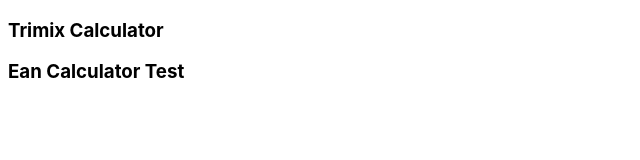
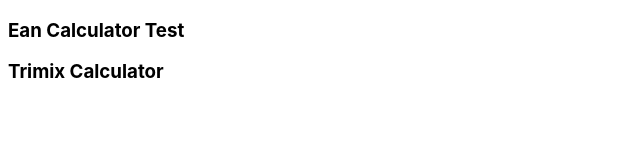
Before and after one commit to bm5w/trimixCalc, a React app: page / in a window 1280 px wide. Shown: the top 160 px of the page, without its empty margins (0-640 px from the left). Built offline with nearby package versions, Linux system fonts and the light colour scheme.

Commit message:
Add Trimix componenent to App component.

```diff
--- a/app/App.jsx
+++ b/app/App.jsx
@@ -1,6 +1,7 @@
 import React from 'react';
 import ReactDOM from 'react-dom';
 import Ean from './components/Ean.jsx';
+import Trimix from './components/Trimix.jsx';
 require("./index.css");
 
 class App extends React.Component {
@@ -11,8 +12,8 @@ class App extends React.Component {
     render() {
         return (
             <div>
-                <h3>Trimix Calculator</h3>
                 <Ean/>
+                <Trimix/>
             </div>
         )
     }
```
